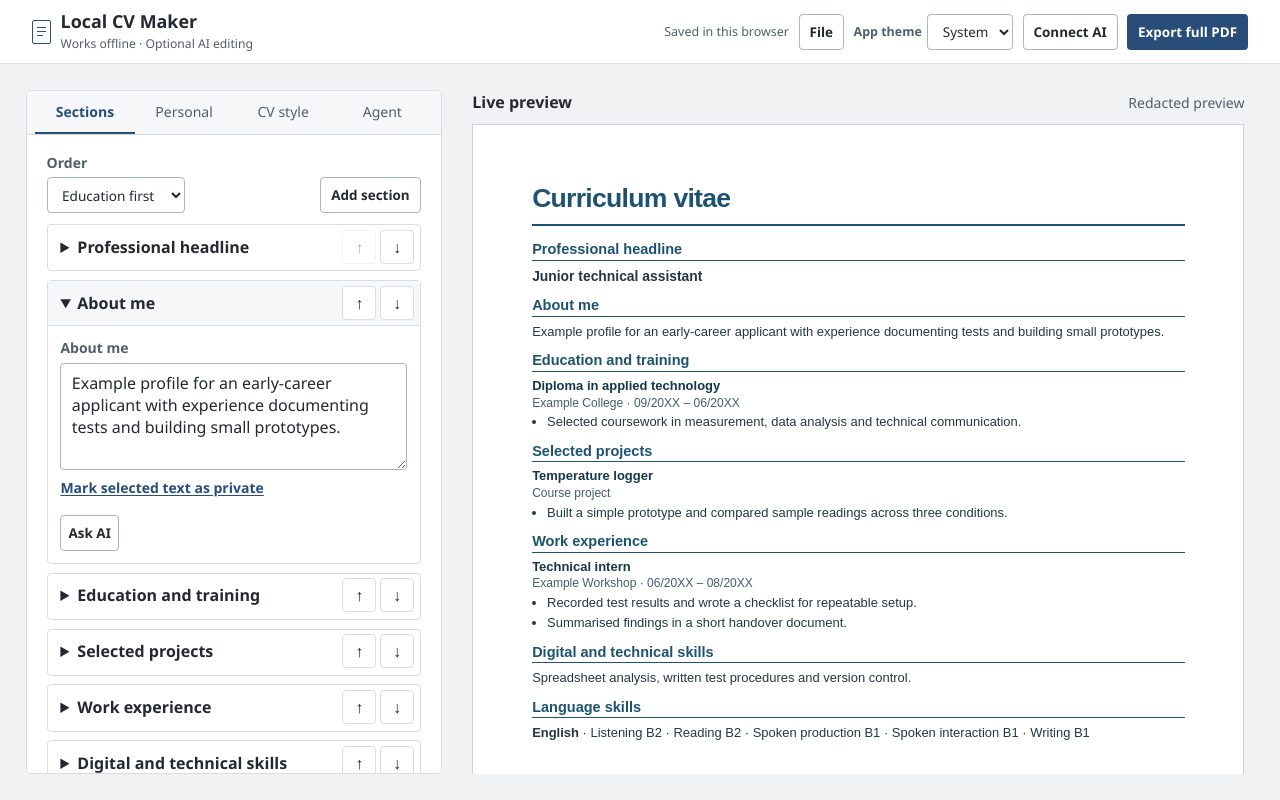
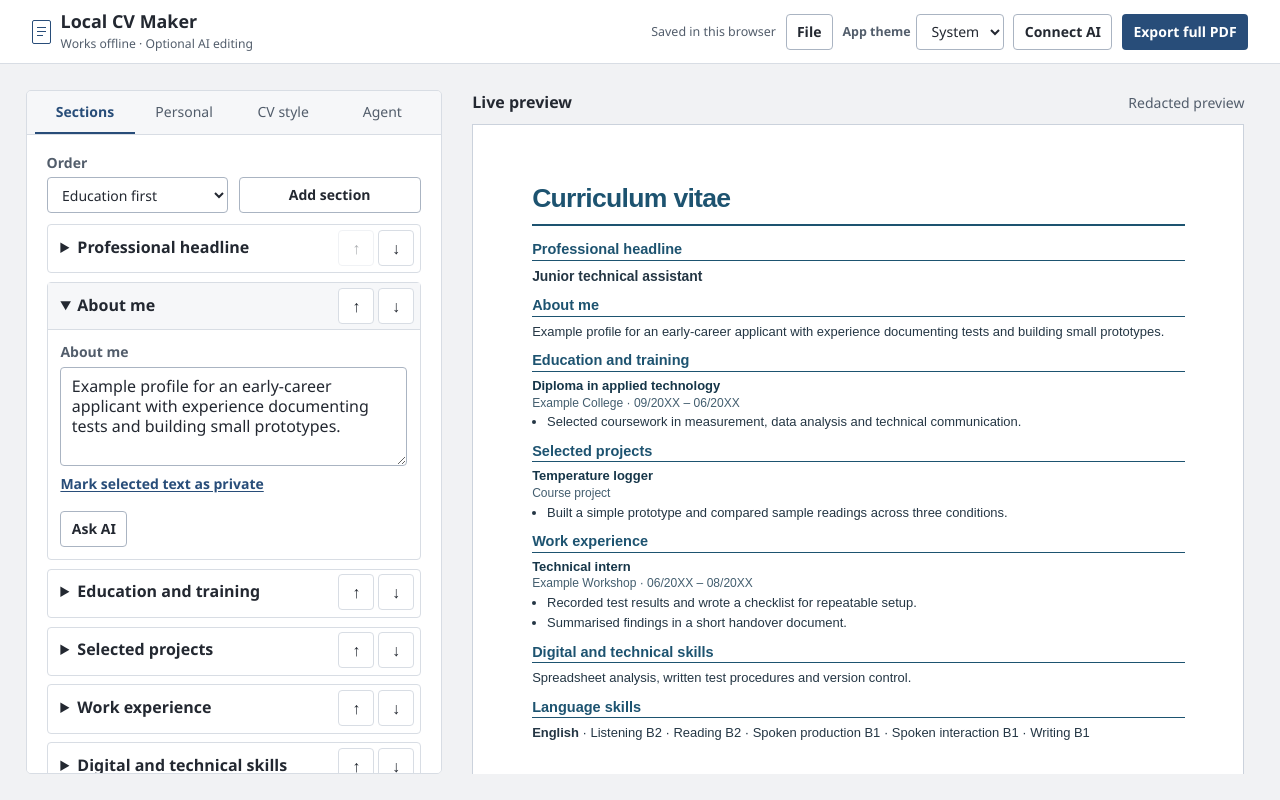
Before and after one commit to squid-forge/Offline_CV_Maker, a plain HTML site: page dist/index.html in a window 1280 px wide. Drawn offline with Linux system fonts and the light colour scheme.

Commit message:
Align form controls and activity buttons

```diff
--- a/dist/styles.css
+++ b/dist/styles.css
@@ -17,7 +17,6 @@
   --selected: #e6edf6;
   --paper-edge: #cbd2dc;
   --control-height: 2.25rem;
-  --arrow-size: 2.125rem;
 }
 
 :root[data-ui-theme="dark"] {
@@ -87,7 +86,7 @@ h1, h2, p { margin: 0; }
 .mark::before, .mark::after { content: ""; position: absolute; left: 4px; top: 6px; width: 9px; height: 1px; background: currentColor; box-shadow: 0 4px currentColor; }
 .mark::after { top: 14px; width: 6px; box-shadow: none; }
 .save-status { color: var(--quiet); font-size: .78rem; }
-.button { min-height: var(--control-height); padding: .4rem .62rem; border: 1px solid transparent; border-radius: 4px; font-size: .84rem; font-weight: 600; }
+.button { min-height: var(--control-height); padding: .4rem .65rem; border: 1px solid transparent; border-radius: 4px; font-size: .875rem; font-weight: 600; line-height: 1.25; }
 .button.ghost { background: var(--surface); border-color: var(--control-line); color: var(--ink); }
 .button.ghost:hover { background: var(--subtle); }
 .button.primary { background: var(--accent); color: var(--on-accent); }
@@ -99,7 +98,7 @@ h1, h2, p { margin: 0; }
 .file-actions { display: grid; position: absolute; z-index: 2; top: calc(100% + .35rem); left: 0; min-width: 10.5rem; background: var(--surface); border: 1px solid var(--control-line); border-radius: 4px; padding: .2rem; }
 .file-actions .button { text-align: left; border-color: transparent; }
 .app-theme { display: flex; align-items: center; gap: .35rem; white-space: nowrap; }
-.app-theme select { min-height: var(--control-height); width: auto; margin: 0; padding-block: .3rem; font-size: .84rem; }
+.app-theme select { width: auto; margin: 0; font-size: .875rem; }
 
 .workspace {
   display: grid;
@@ -133,15 +132,17 @@ input:not([type="file"]), textarea, select {
   width: 100%;
   min-width: 0;
   margin-top: .32rem;
-  padding: .55rem .65rem;
+  padding: .4rem .65rem;
   border: 1px solid var(--control-line);
   border-radius: 4px;
   background: var(--surface);
   color: var(--ink);
   font-size: 1rem;
   font-weight: 400;
+  line-height: 1.25;
 }
-textarea { min-height: 5rem; resize: vertical; }
+input:not([type="file"]), select { height: var(--control-height); }
+textarea { min-height: 5rem; padding-block: .55rem; resize: vertical; }
 select { padding-right: .45rem; }
 .field-hint { color: var(--quiet); font-size: .8rem; margin-top: .36rem; font-weight: 400; }
 .privacy-hint { color: var(--quiet); font-size: .9rem; line-height: 1.45; }
@@ -167,24 +168,23 @@ select { padding-right: .45rem; }
 .editor-footer { display: flex; flex-wrap: wrap; justify-content: space-between; gap: .4rem .65rem; border-top: 1px solid var(--line); padding: .7rem 1.25rem; }
 .block-list { display: grid; gap: .55rem; }
 .block-list > .button { justify-self: start; }
-.section-tools { display: flex; justify-content: space-between; align-items: end; gap: .65rem; margin-bottom: .15rem; }
+.section-tools { display: grid; grid-template-columns: repeat(2, minmax(0, 1fr)); align-items: end; gap: .65rem; margin-bottom: .15rem; }
 .section-tools label { min-width: 0; }
-.section-tools select { min-height: var(--control-height); padding-block: .3rem; font-size: .85rem; }
-.section-tools .button { flex: none; }
+.section-tools select { font-size: .875rem; }
 .section-row, .entry-row { position: relative; min-width: 0; }
 .block-card { border: 1px solid var(--line); border-radius: 4px; background: var(--surface); }
 .block-card > summary, .edit-entry > summary {
-  color: var(--ink); cursor: pointer; font-weight: 600; min-height: calc(var(--arrow-size) + .7rem);
-  padding: .68rem calc(2 * var(--arrow-size) + 1rem) .68rem .8rem; overflow-wrap: anywhere;
+  color: var(--ink); cursor: pointer; font-weight: 600; min-height: calc(var(--control-height) + .7rem);
+  padding: .68rem calc(2 * var(--control-height) + 1rem) .68rem .8rem; overflow-wrap: anywhere;
 }
 .block-card[open] > summary { background: var(--subtle); border-bottom: 1px solid var(--line); }
 .block-fields { padding: .75rem .8rem; }
 .move-controls { position: absolute; right: .42rem; top: .35rem; display: flex; gap: .22rem; }
-.move-button { display: grid; place-items: center; width: var(--arrow-size); height: var(--arrow-size); padding: 0; border: 1px solid var(--line); border-radius: 4px; background: var(--surface); color: var(--ink); font: 600 1rem/1 system-ui, sans-serif; }
+.move-button { display: grid; place-items: center; width: var(--control-height); height: var(--control-height); padding: 0; border: 1px solid var(--line); border-radius: 4px; background: var(--surface); color: var(--ink); font: 600 1rem/1 system-ui, sans-serif; }
 .move-button:hover:enabled { background: var(--selected); border-color: var(--focus); }
 .move-button:disabled { opacity: .36; cursor: default; }
-.theme-grid { display: flex; flex-wrap: wrap; gap: .45rem; }
-.theme-card { display: inline-flex; align-items: center; gap: .4rem; min-height: 36px; padding: .4rem .55rem; border: 1px solid var(--control-line); border-radius: 4px; background: var(--surface); color: var(--ink); font-size: .83rem; font-weight: 600; }
+.theme-grid { display: grid; grid-template-columns: repeat(4, minmax(0, 1fr)); gap: .45rem; }
+.theme-card { display: flex; align-items: center; justify-content: center; gap: .3rem; min-height: var(--control-height); padding: .4rem .25rem; border: 1px solid var(--control-line); border-radius: 4px; background: var(--surface); color: var(--ink); font-size: .83rem; font-weight: 600; }
 .theme-card::before { content: ""; width: .72rem; height: .72rem; border-radius: 50%; background: #1d5370; }
 .theme-card[data-key="editorial"]::before { background: #773c46; }
 .theme-card[data-key="modern"]::before { background: #18655c; }
@@ -199,7 +199,6 @@ select { padding-right: .45rem; }
 .edit-entry > summary { font-size: .9rem; }
 .edit-entry .fields { padding: .35rem .7rem .65rem; gap: .62rem; }
 .entry-actions { display: flex; flex-wrap: wrap; gap: .55rem; justify-content: space-between; }
-.entry-actions .button { padding: .3rem .45rem; }
 .entry-actions button:disabled { opacity: .5; cursor: auto; }
 .levels { display: grid; grid-template-columns: repeat(2, minmax(0, 1fr)); gap: .5rem; }
 
@@ -286,10 +285,11 @@ dialog .fields > .button { justify-self: start; }
   .app-theme select { flex: 1; min-width: 4rem; width: 0; }
   #editor-panel, .editor-footer { padding-inline: .85rem; }
   .field-pair, .block-diff { grid-template-columns: 1fr; }
+  .theme-grid { grid-template-columns: repeat(2, minmax(0, 1fr)); }
 }
 @media (pointer: coarse) {
-  :root { --arrow-size: 2.75rem; --control-height: 2.75rem; }
-  .tab, .theme-card { min-height: var(--control-height); }
+  :root { --control-height: 2.75rem; }
+  .tab { min-height: var(--control-height); }
 }
 @page { size: A4; margin: 10mm; }
 @media print {
```
Also changed, not shown: 1 other file.
